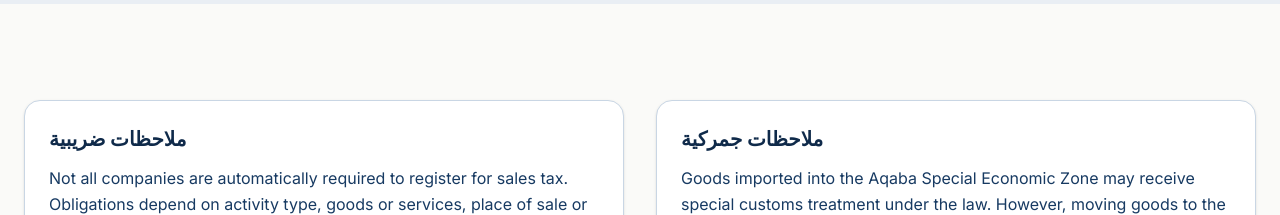
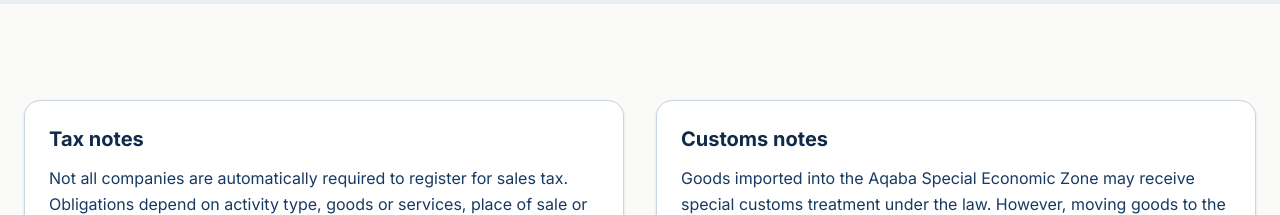
Before and after one commit to ksalah1/aseza, a Next.js app: page /en in a window 1280 px wide. Shown: the part 3860-4075 px from the top of the page. Built offline with nearby package versions, Linux system fonts and the light colour scheme; no server answers.

Commit message:
Resolve investor section merge fallout and localize tax/custom headers

```diff
--- a/messages/en.json
+++ b/messages/en.json
@@ -874,7 +874,9 @@
           "url": "https://eservices.aqabazone.com/"
         }
       ]
-    }
+    },
+    "taxTitle": "Tax notes",
+    "customsTitle": "Customs notes"
   },
   "registerGuide": {
     "meta": {
--- a/src/components/sections/InvestorPositioning.tsx
+++ b/src/components/sections/InvestorPositioning.tsx
@@ -116,7 +116,7 @@ export function InvestorPositioning() {
       <Section width="wide">
         <div className="grid gap-8 lg:grid-cols-2">
           <Card>
-            <h3 className="text-xl font-bold text-primary">ملاحظات ضريبية</h3>
+            <h3 className="text-xl font-bold text-primary">{t.has("taxTitle") ? t("taxTitle") : "Tax notes"}</h3>
             <p className="mt-3 leading-relaxed text-primary-600">
               {t.has("taxNote")
                 ? t("taxNote")
@@ -124,7 +124,7 @@ export function InvestorPositioning() {
             </p>
           </Card>
           <Card>
-            <h3 className="text-xl font-bold text-primary">ملاحظات جمركية</h3>
+            <h3 className="text-xl font-bold text-primary">{t.has("customsTitle") ? t("customsTitle") : "Customs notes"}</h3>
             <p className="mt-3 leading-relaxed text-primary-600">
               {t.has("customsNote")
                 ? t("customsNote")
```
Also changed, not shown: messages/ar.json.
